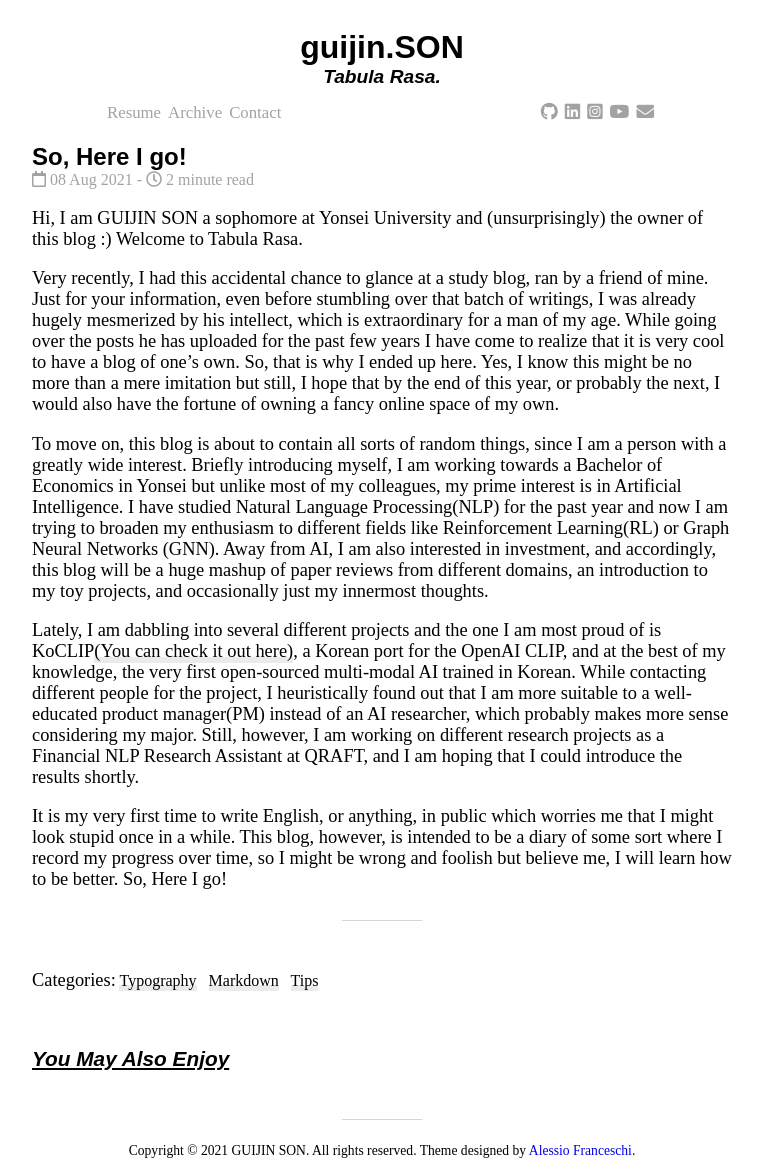
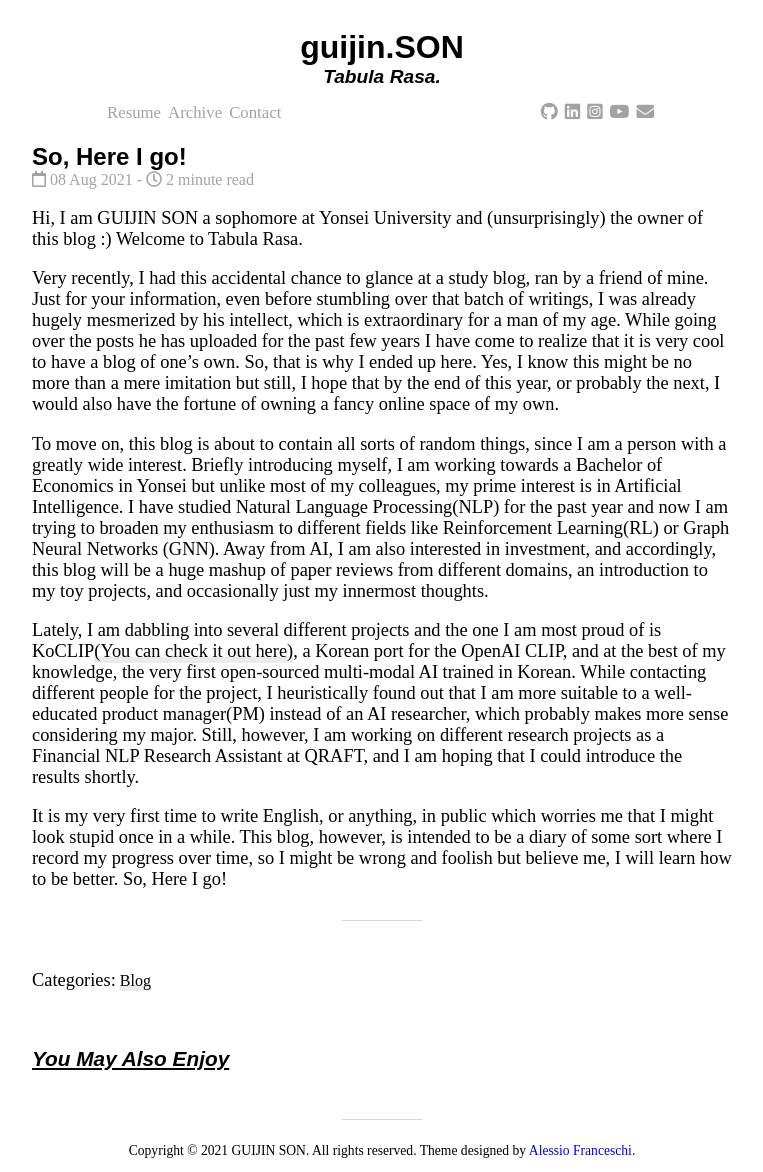
Before and after one commit to guijinSON/guijinSON.github.io, a Jekyll site: the page built from _posts/2021-08-08-Here-I Go.md, in a window 1280 px wide. Shown: the whole page, without its empty margins (258-1021 px from the left). Built offline with Jekyll 4.4.1, drawn with Linux system fonts in a browser that asks for light colours; nearby versions of some CDN libraries; comment, search, counter and statistics services are not loaded.

Commit message:
Update 2021-08-08-Here-I Go.md

```diff
--- a/_posts/2021-08-08-Here-I Go.md
+++ b/_posts/2021-08-08-Here-I Go.md
@@ -1,7 +1,7 @@
 ---
 title: So, Here I go!
 layout: post
-categories: [Typography, Markdown, Tips]
+categories: [Blog]
 description: "Here I go!"
 ---
 
```
